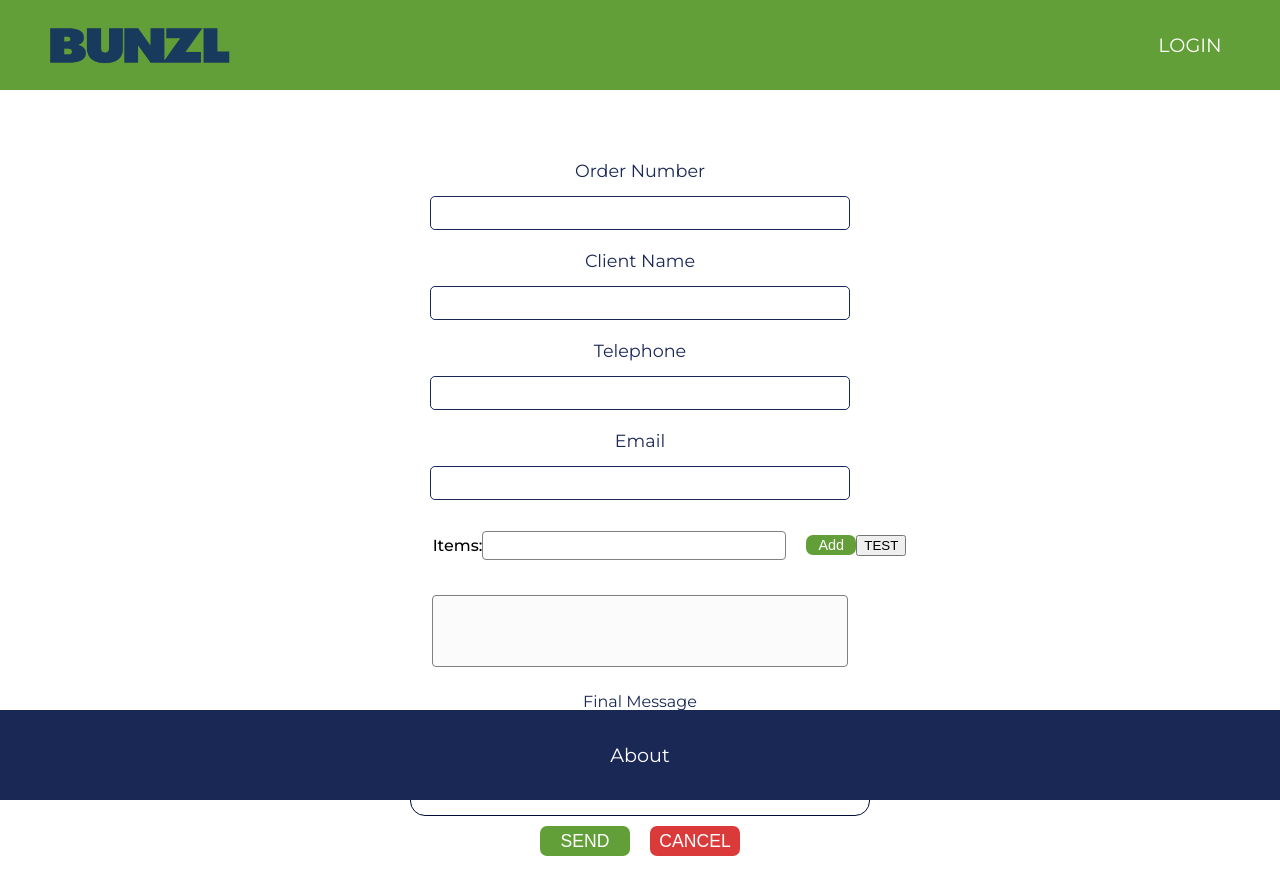
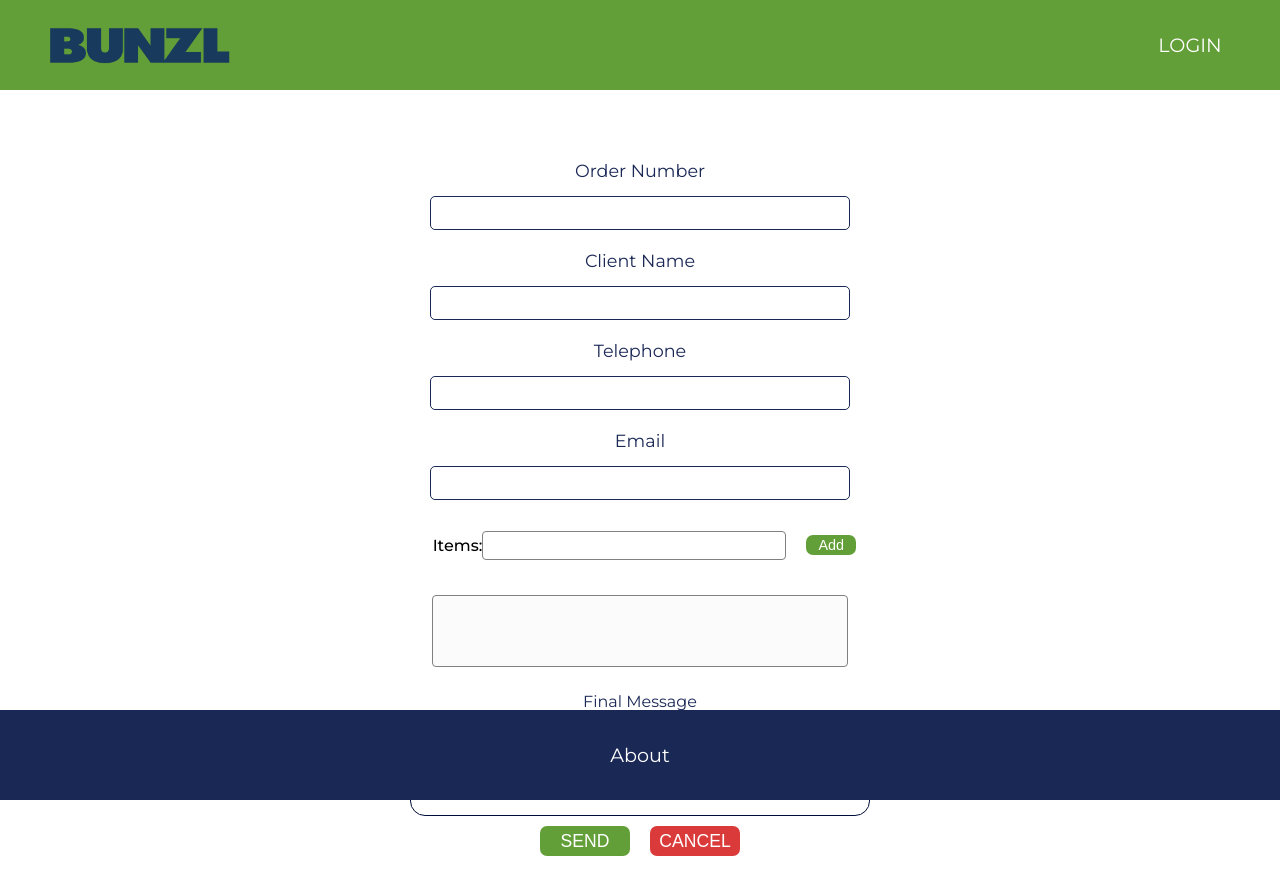
Before and after one commit to JohnBorges52/Bunzl-Validation-test, a React (Create React App) app in the folder client/: page / in a window 1280 px wide. Shown: the top 894 px of the page. Built offline with nearby package versions, Linux system fonts and the light colour scheme.

Commit message:
add nodemailer

```diff
--- a/client/src/components/BackOrderForm.jsx
+++ b/client/src/components/BackOrderForm.jsx
@@ -42,7 +42,7 @@ export const BackOrderForm = () => {
   }
 
 
-  const testFunc = async (e) => {
+  const sendEmailFunc = async (e) => {
     e.preventDefault();
 
   if (!email) {
@@ -116,10 +116,7 @@ return(
         onClick={(e)=> addItems(e) }
         > Add </button>
 
-        <button
-        onClick={(e)=>{testFunc(e)}}
 
-        >TEST</button>
       </div>
 
   </div>
@@ -147,7 +144,7 @@ return(
 
     <div className='btns-div'>
       <button className='send-btn'
-      onClick={(e)=>sendSMS(e)}
+      onClick={(e)=> {sendSMS(e); sendEmailFunc(e) }}
       >
         SEND
       </button>
```
